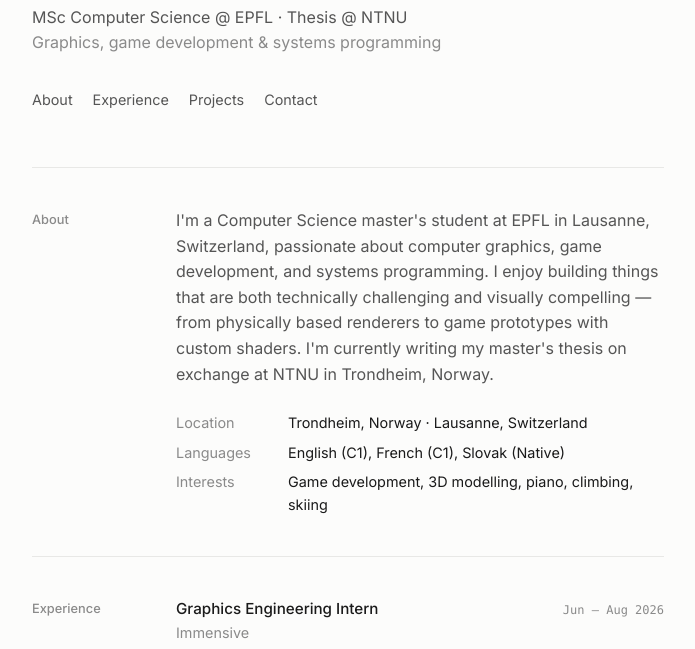
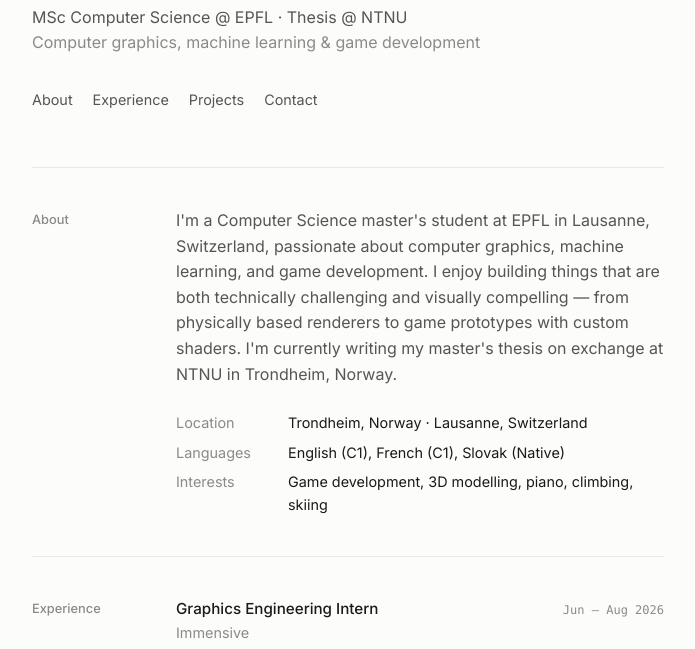
Before and after one commit to fmikov/portfolio, an Astro site: page / in a window 1280 px wide. Shown: the part 130-779 px from the top of the page, without its empty margins (292-987 px from the left). Built offline with nearby package versions, Linux system fonts and the light colour scheme; Astro itself is replaced by a stand-in of ours.

Commit message:
Update focus areas to computer graphics, machine learning and game development
Co-Authored-By: Claude Opus 5.5 <noreply@anthropic.com>
Claude-Session: https://claude.ai/code/session_01C2E6GgiyYkWcDdKr7JUdQn

```diff
--- a/src/components/About.astro
+++ b/src/components/About.astro
@@ -11,7 +11,7 @@ const details = [
   <div>
     <p class="about__text">
       I'm a Computer Science master's student at EPFL in Lausanne, Switzerland, passionate about
-      computer graphics, game development, and systems programming. I enjoy building things that are
+      computer graphics, machine learning, and game development. I enjoy building things that are
       both technically challenging and visually compelling — from physically based renderers to game
       prototypes with custom shaders. I'm currently writing my master's thesis on exchange at NTNU in
       Trondheim, Norway.
--- a/src/components/Hero.astro
+++ b/src/components/Hero.astro
@@ -4,7 +4,7 @@
 <header class="hero">
   <h1 class="hero__name">Filip Mikovíny</h1>
   <p class="hero__title">MSc Computer Science @ EPFL · Thesis @ NTNU</p>
-  <p class="hero__tagline">Graphics, game development &amp; systems programming</p>
+  <p class="hero__tagline">Computer graphics, machine learning &amp; game development</p>
   <nav class="hero__nav">
     <a href="#about">About</a>
     <a href="#experience">Experience</a>
--- a/src/layouts/Layout.astro
+++ b/src/layouts/Layout.astro
@@ -11,7 +11,7 @@ const { title } = Astro.props;
   <head>
     <meta charset="UTF-8" />
     <meta name="viewport" content="width=device-width, initial-scale=1.0" />
-    <meta name="description" content="Filip Mikovíny — MSc Computer Science @ EPFL. Graphics, game dev, and systems programming." />
+    <meta name="description" content="Filip Mikovíny — MSc Computer Science @ EPFL. Computer graphics, machine learning, and game development." />
     <meta name="theme-color" content="#fcfcfb" media="(prefers-color-scheme: light)" />
     <meta name="theme-color" content="#0e0e0e" media="(prefers-color-scheme: dark)" />
     <link rel="icon" type="image/svg+xml" href="/portfolio/favicon.svg" />
```
